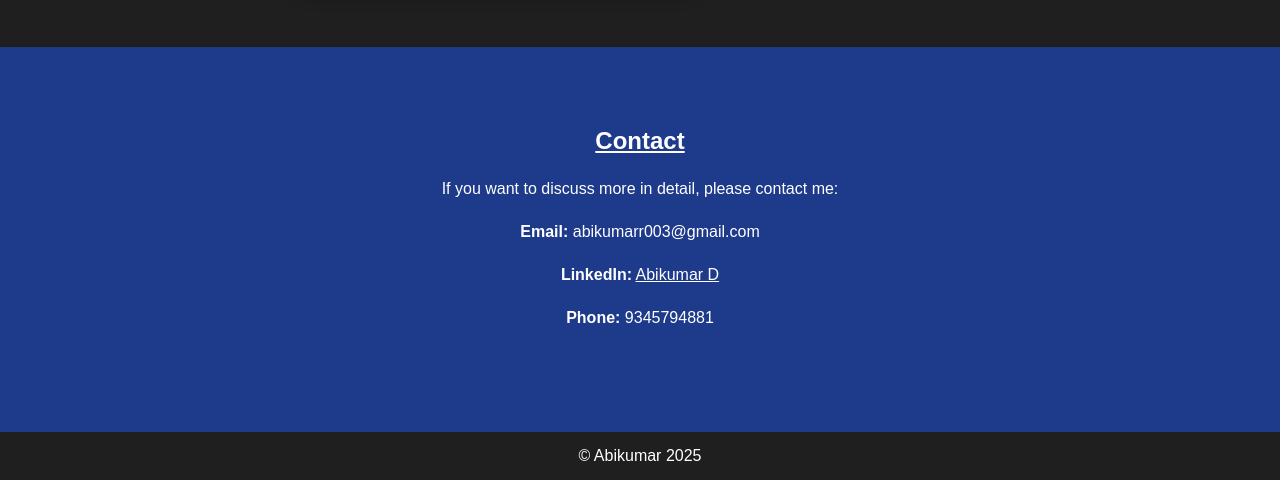
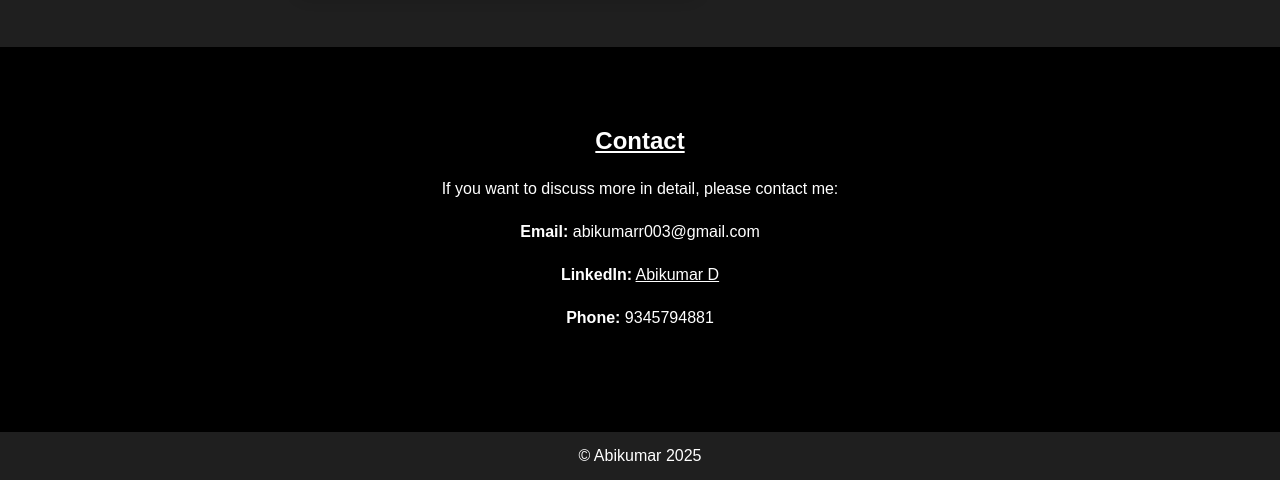
Before and after one commit to abikumard/portfolio, a plain HTML site: page index.html in a window 1280 px wide. Shown: the part 1994-2474 px from the top of the page. Drawn offline with Linux system fonts and the light colour scheme.

Commit message:
Update style.css

```diff
--- a/style.css
+++ b/style.css
@@ -224,7 +224,7 @@ nav a:hover {
 }
 
 .contact {
-  background: #1E3A8A; /* Deep Blue */
+ background: #000000; /* Black */
   color: white;
   text-align: center;
   padding: 80px 20px;
```
